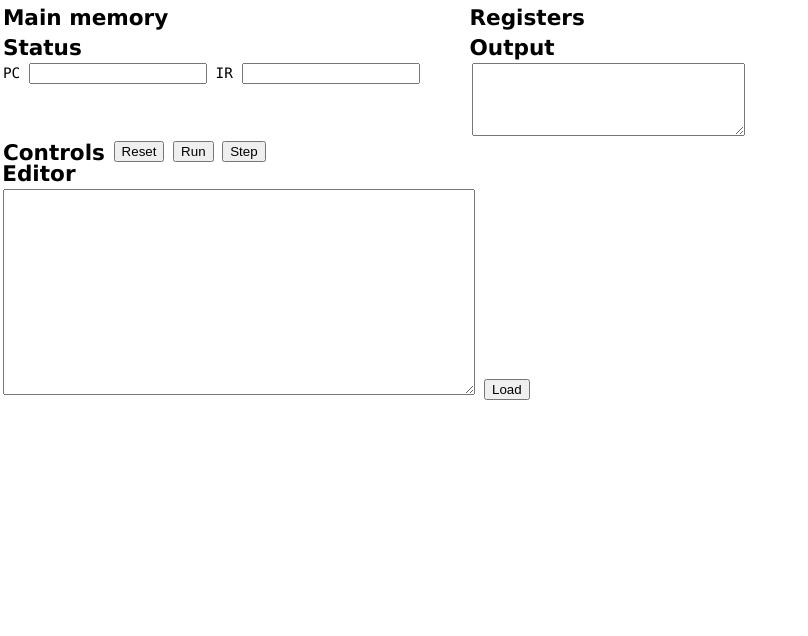
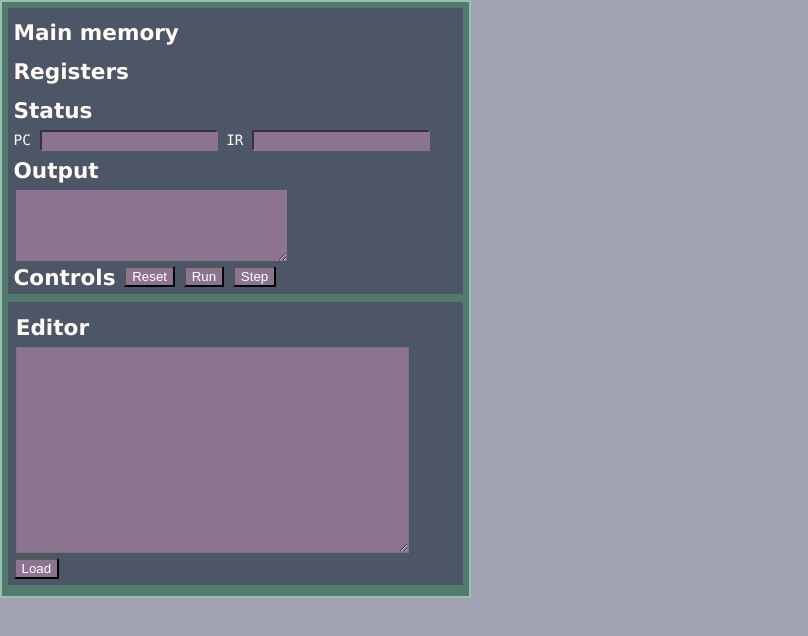
Before and after one commit to tinco/Simple-Machine-Simulator, a plain HTML site: page index.html in a window 1280 px wide. Shown: the whole page, without its empty margins (0-808 px from the left). Drawn offline with nearby package versions, Linux system fonts and the light colour scheme.

Commit message:
some styling

```diff
--- a/application.css
+++ b/application.css
@@ -48,63 +48,83 @@ table {
 }
 /* end reset */
 
-body {
+#machine {
 	font-family: ‘Lucida Console’, Monaco, monospace;
 	font-size: .9em;
 }
 
-h2 {
+#machine h2 {
 	font-family: Verdana, Geneva, sans-serif;
 	font-size: 1.5em;
 	font-weight: bold;
-	margin-bottom: .2em;
-	margin-top: .2em;
+	padding-top: .4em;
+	padding-bottom: .4em;
 }
 
-textarea {
+#machine textarea {
 	margin-left: .2em;
 	margin-bottom: .2em;
 }
 
 #machine {
+	border: .2em solid #97C0B3;
+	background-color: #527A6D;
+	padding: .2em;
+	color: #FFFAF4;
+	display: block;
+	width: 32em;
+}
+
+#machine > div {
+	margin: .2em;
+	background-color: #4C5666;
+	margin-bottom: .6em;
+	padding: .4em;
+}
+
+#simulator {
 	margin: .2em;
 }
 
-#machine > div {
-	float: left;
-	min-width: 32em;
-	margin-right: .4em;
-}
-
-#memory {
-}
-
 #memory td, #memory th, #registers td, #registers th {
+	background-color: #565763;
+	color: #B38B80;
 	height: 1em;
 	width: 1.6em;
 	text-align: center;
-	border: 1px solid black;
 	font-size: .9em;
 	padding: .2em;
 	margin: 0;
 }
 
-.status > input {
-	font-family: ‘Lucida Console’, Monaco, monospace;
+#memory th, #registers th {
+	color: #9C9EAD;
 }
 
-.controls > h2 {
+#machine .status > input {
+	font-family: ‘Lucida Console’, Monaco, monospace;
+	background-color: #8C7390;
+	border-color: #8C7390;
+	color: white;
+}
+
+#machine .controls > h2 {
 	display: inline;
 }
 
-.controls > input {
+#machine .controls > input {
 	display: inline;
 	vertical-align: .28em;
+	background-color: #8C7390;
+	color: white;
 }
 
 #output {
 	width: 20em;
 	height: 5em;
+	background-color: #8C7390;
+	border: none;
+	color: white;
 }
 
 .editor {
@@ -117,9 +137,17 @@ textarea {
 
 .editor > input {
 	vertical-align: .28em;
+	background-color: #8C7390;
+	color: white;
 }
 
 #editor {
-	width: 35em;
+	width: 29em;
 	height: 15em;
+	background-color: #8C7390;
+	color: white;
 }
+
+body{
+	background-color: #A1A2B2;
+}
--- a/index.html
+++ b/index.html
@@ -61,7 +61,7 @@
 				@reset = ->
 					@machine.reset()
 					repopulate()
-					$('#editor').val('')
+					$('#output').val('')
 
 
 			initialize.apply(window)
@@ -76,9 +76,14 @@
 			after machine, 'store_memory', (x,y, value) ->
 				$('#memory tr').eq(y + 1).find('td').eq(x + 1).text(format(value))
 
+			after machine, 'load_instruction_register', (x,y, value) ->
+				repopulate_controls()
+
 			$('#run').click (event) ->
 				event.preventDefault()
+				clearTimeout(machine.timeout)
 				machine.run()
+				machine.timeout = setTimeout((-> machine.halted = true), 5000)
 
 			$('#reset').click (event) ->
 				event.preventDefault()
@@ -98,6 +103,7 @@
   </head>
   <body>
 	<div id="machine">
+		<div id="simulator">
 			<div class="memory">
 				<h2>Main memory</h2>
 				<table id="memory">
@@ -131,5 +137,6 @@
 			<textarea name="editor" id="editor"></textarea>
 			<input type="button" name="load" id="load" value="Load"/>
 		</div>
+	</div>
   </body>
 </html>
```
Also changed, not shown: machine.coffee (+7 -4 lines). Lines whose indentation alone changed are shown as unchanged.
